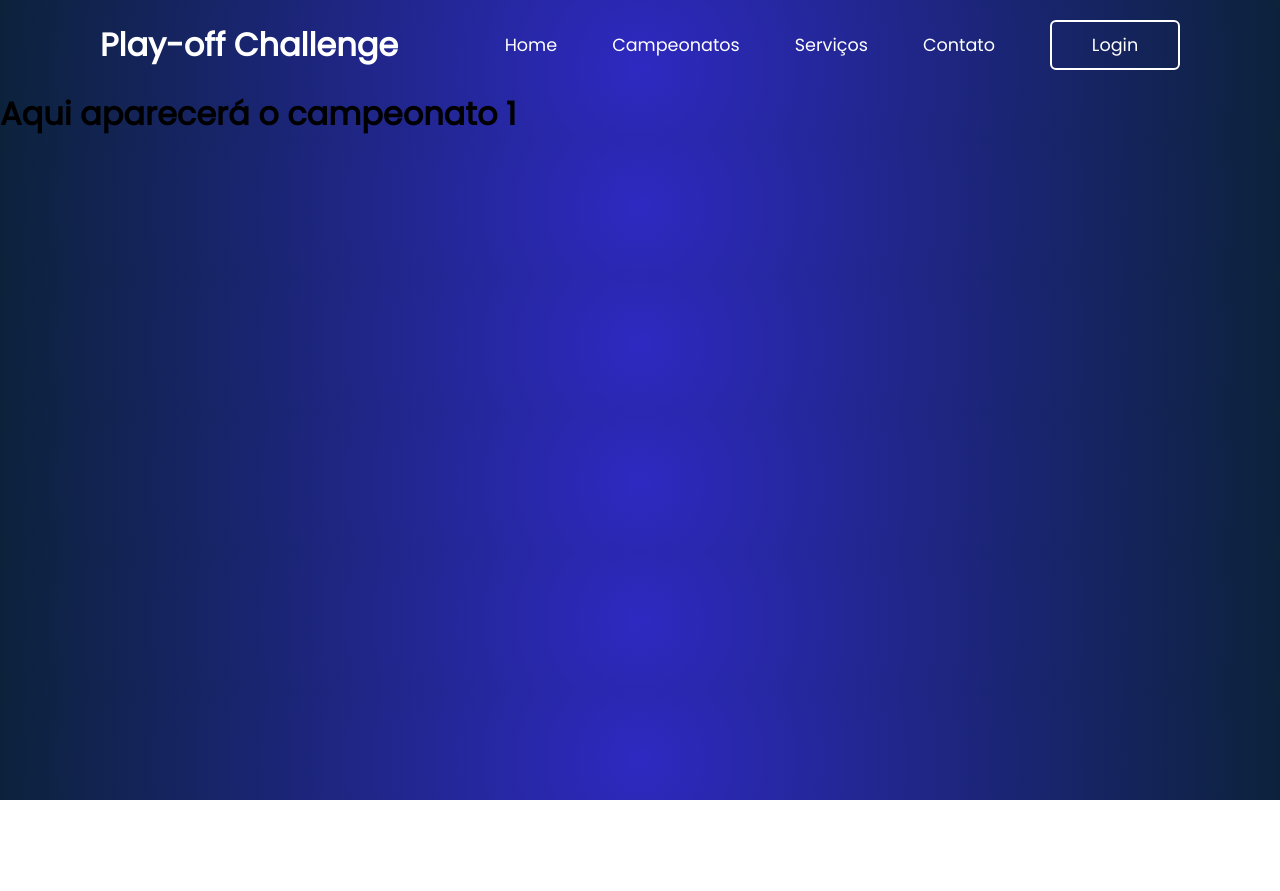
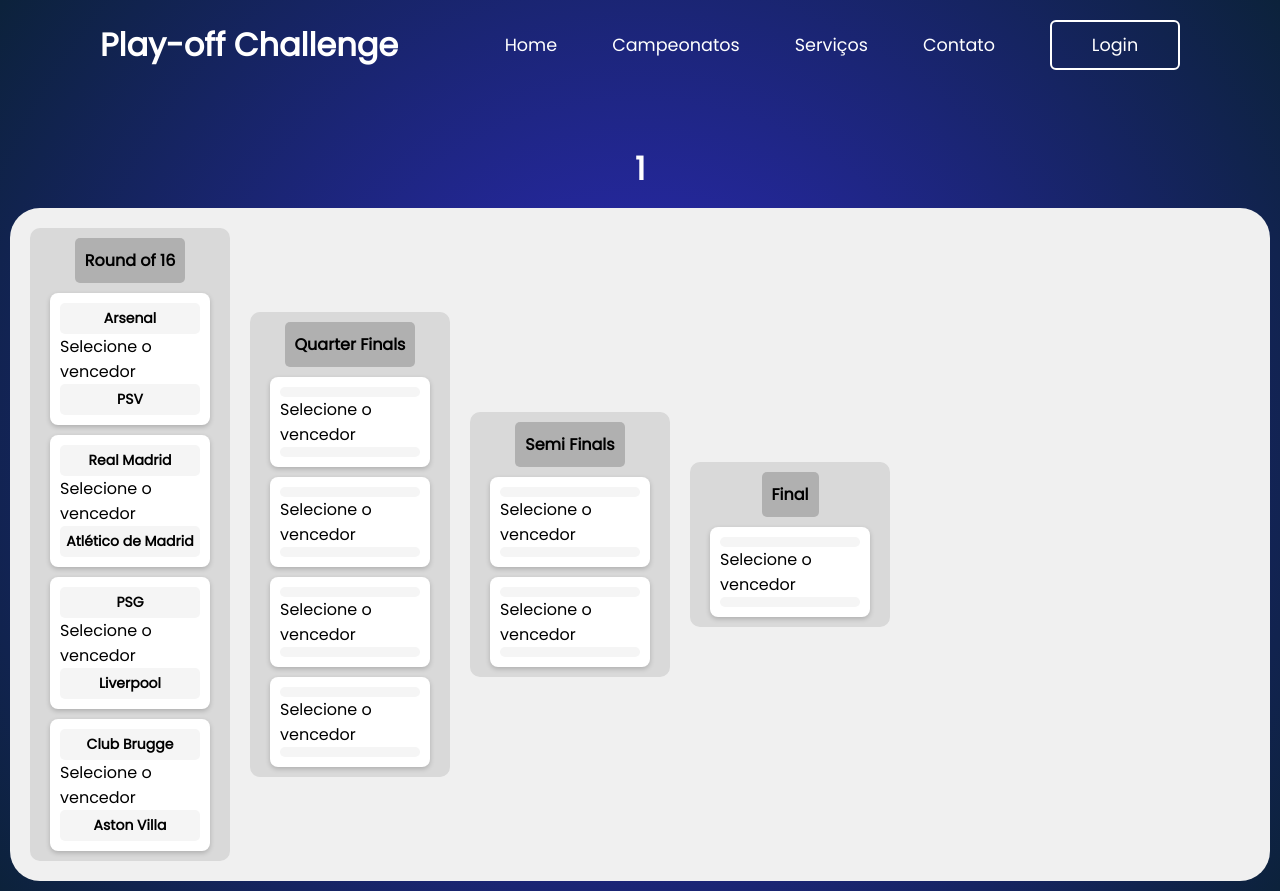
Before and after one commit to cmVitor/Playoffs-challenge, a React (Vite) app in the folder front-end/vite-project/: page /campeonatos/1 in a window 1280 px wide. Before the commit the page ends 800 px from the top, so only its background shows below. Built offline with nearby package versions, Linux system fonts and the light colour scheme.

Commit message:
add components for championship bracket functionality

```diff
--- /dev/null
+++ b/front-end/vite-project/src/components/Bracket.jsx
@@ -0,0 +1,15 @@
+import React from "react";
+import Column from "./Column";
+
+const Bracket = ({ rounds }) => {
+    return (
+        <div className="bracket">
+
+            {rounds.map((round, index) => (
+                <Column key={index} phase={round.phase} matches={round.matches} />
+            ))}
+        </div>
+    );
+};
+
+export default Bracket;
--- /dev/null
+++ b/front-end/vite-project/src/components/Column.jsx
@@ -0,0 +1,16 @@
+import React from "react";
+import PhaseCard from "./PhaseCard";
+import MatchCard from "./MatchCard";
+
+const Column = ({ phase, matches }) => {
+    return (
+        <div className="column">
+            <div className="column-title"><PhaseCard phase={phase} /></div>
+            {matches.map((match, index) => (
+                <MatchCard key={index} team1={match.team1} team2={match.team2} />
+            ))}
+        </div>
+    );
+};
+
+export default Column;
--- /dev/null
+++ b/front-end/vite-project/src/components/MatchCard.jsx
@@ -0,0 +1,14 @@
+import React from "react";
+import Team from "./Team";
+
+const MatchCard = ({ team1, team2 }) => {
+    return (
+        <div className="match-card">
+            <Team name={team1} />
+            <span>Selecione o vencedor</span>
+            <Team name={team2} />
+        </div>
+    );
+};
+
+export default MatchCard;
--- /dev/null
+++ b/front-end/vite-project/src/components/PhaseCard.jsx
@@ -0,0 +1,7 @@
+import React from "react";
+
+const PhaseCard = ({ phase }) => {
+    return <div className="phase-card">{phase}</div>;
+};
+
+export default PhaseCard;
--- /dev/null
+++ b/front-end/vite-project/src/components/Team.jsx
@@ -0,0 +1,7 @@
+import React from "react";
+
+const Team = ({ name }) => {
+    return <div className="team-card">{name}</div>;
+};
+
+export default Team;
--- a/front-end/vite-project/src/index.css
+++ b/front-end/vite-project/src/index.css
@@ -1,4 +1,5 @@
 @import url('https://fonts.googleapis.com/css?family=Poppins');
+
 /* Reset */
 /* Seletor Universal */
 * {
@@ -7,7 +8,8 @@
   box-sizing: border-box;
   font-family: 'Poppins', sans-serif;
 }
-  body{
+
+body {
   background: rgb(67, 65, 203);
   background: radial-gradient(circle, rgb(46, 41, 193) 0%, rgb(12, 34, 59) 100%);
 }
@@ -29,7 +31,7 @@
   font-weight: bold;
 }
 
-  .header__title--link{
+.header__title--link {
   text-decoration: none;
 }
 
@@ -44,6 +46,7 @@
   margin: 0;
   padding: 0;
 }
+
 .header__item {
   display: flex;
   align-items: center;
@@ -83,7 +86,7 @@
   transform: scaleX(1);
 }
 
-  .header__button{
+.header__button {
   width: 130px;
   height: 50px;
   background: transparent;
@@ -98,7 +101,7 @@
   margin-left: 40px;
 }
 
-.header__button:hover{
+.header__button:hover {
   background-color: #fff;
   color: black;
 }
@@ -190,7 +193,7 @@
 }
 
 
-.delete-cell{
+.delete-cell {
   background: none;
   border: none;
 }
@@ -206,6 +209,7 @@
   margin-top: 120px;
   color: #fff;
 }
+
 .championship-list h2 {
   font-size: 24px;
   font-weight: bold;
@@ -239,27 +243,31 @@
   margin-bottom: 30px;
   text-decoration: none;
 }
+
 .single-championship:hover {
   transform: scale(1.03);
   cursor: pointer;
 }
 
-.single-championship__logo{
+.single-championship__logo {
   width: 95px;
   height: 80px;
   margin: 5px 0px;
 }
-.championship-name{
+
+.championship-name {
   font-size: 20px;
   font-weight: bold;
   color: #ffffff;
 }
-.championship-buttons{
+
+.championship-buttons {
   display: flex;
   align-items: center;
   justify-content: space-between;
   width: 15%;
 }
+
 .single-championship button {
   background: none;
   border: none;
@@ -267,20 +275,25 @@
   cursor: pointer;
   margin-left: 10px;
 }
-.star-button{
+
+.star-button {
   height: 30px;
   color: rgb(77, 77, 77);
 }
-.star-button:hover{
+
+.star-button:hover {
   color: #000000;
 }
-.share-button{
+
+.share-button {
   height: 30px;
   color: rgb(77, 77, 77);
 }
-.share-button:hover{
+
+.share-button:hover {
   color: #000000;
 }
+
 /* Color Variations for Championships */
 .champions-league {
   background-color: #2d5dd7;
@@ -295,3 +308,73 @@
   padding: 5px 10px;
   border-radius: 5px;
 }
+
+/* Bracket */
+.bracket {
+  display: flex;
+  justify-content: flex-start;
+  align-items: center;
+  gap: 20px;
+  padding: 20px;
+  background-color: #F0F0F0;
+  width: 100%;
+  border-radius: 30px;
+}
+
+/* Column */
+.column {
+  display: flex;
+  flex-direction: column;
+  align-items: center;
+  gap: 10px;
+  background-color: #D9D9D9;
+  padding: 10px;
+  border-radius: 10px;
+  min-width: 200px;
+}
+.column-title{
+  background-color: #B0B0B0;
+  padding: 10px;
+  border-radius: 5px;
+  font-weight: bold;
+}
+
+/* Match card */
+.match-card{
+  display: flex;
+    flex-direction: column;
+    align-items: center;
+    background-color: white;
+    padding: 10px;
+    border-radius: 8px;
+    box-shadow: 0px 2px 5px rgba(0, 0, 0, 0.2);
+    width: 160px;
+}
+
+/* Team */
+.team-card {
+  display: flex;
+  align-items: center;
+  justify-content: center;
+  gap: 5px;
+  padding: 5px;
+  width: 140px;
+  background-color: #F5F5F5;
+  border-radius: 5px;
+  font-size: 14px;
+  font-weight: bold;
+}
+
+/* Championship Page */
+.championship-page {
+  display: flex;
+  flex-direction: column;
+  justify-content: flex-start;
+  margin-top: 45px;
+  align-items: center;
+  padding: 10px;
+}
+.championship-page h1{
+  color: #fff;
+  margin-bottom: 15px;
+}
--- a/front-end/vite-project/src/pages/ChampionshipPage.jsx
+++ b/front-end/vite-project/src/pages/ChampionshipPage.jsx
@@ -1,13 +1,42 @@
-import React from 'react'
 import { useParams } from "react-router-dom";
+import Bracket from "../components/Bracket";
 
 const ChampionshipPage = () => {
     const { name } = useParams();
-  return (
-    <div>
-      <h1>Aqui aparecerá o campeonato {name}</h1>
-    </div>
-  )
-}
 
-export default ChampionshipPage
+    const championshipData = {
+        name: name,
+        rounds: [
+            {
+                phase: "Round of 16",
+                matches: [
+                    { team1: "Arsenal", team2: "PSV" },
+                    { team1: "Real Madrid", team2: "Atlético de Madrid" },
+                    { team1: "PSG", team2: "Liverpool" },
+                    { team1: "Club Brugge", team2: "Aston Villa" },
+                ]
+            },
+            {
+                phase: "Quarter Finals",
+                matches: [ {}, {}, {}, {} ]
+            },
+            {
+                phase: "Semi Finals",
+                matches: [ {}, {} ]
+            },
+            {
+                phase: "Final",
+                matches: [ {} ]
+            }
+        ]
+    };
+
+    return (
+        <div className="championship-page">
+            <h1>{championshipData.name}</h1>
+            <Bracket rounds={championshipData.rounds} />
+        </div>
+    );
+};
+
+export default ChampionshipPage;
```
Also changed, not shown: front-end/vite-project/src/components/FinalistTeam.jsx (added, +11 -0 lines). Lines whose indentation alone changed are shown as unchanged.
